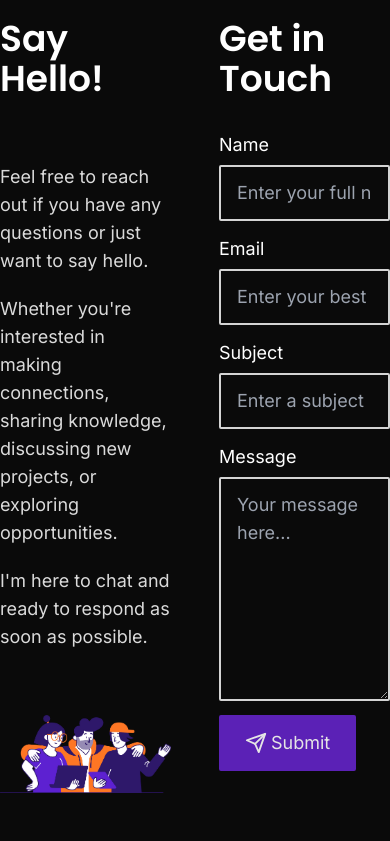
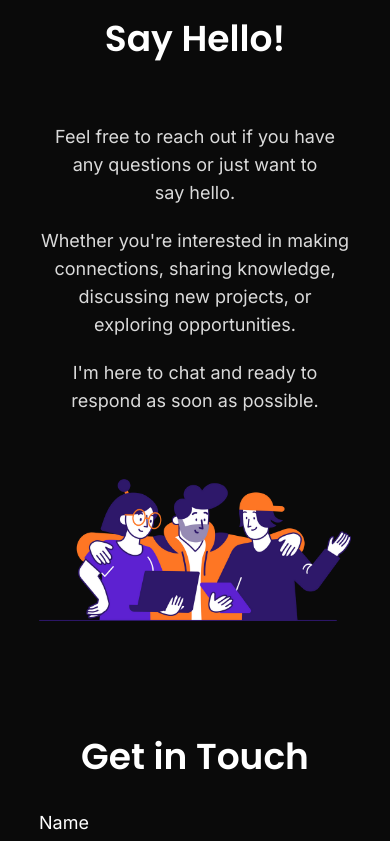
Before and after one commit to LevyMonteiro/portfolio, a React (Vite) app: page / in a window 390 px wide. Shown: the part 4320-5161 px from the top of the page. Built offline with nearby package versions, Linux system fonts and the light colour scheme; what @designbycode/tailwindcss-text-shadow would draw is missing.

Commit message:
create Contact section responsive design

```diff
--- a/src/components/sections/Contact.tsx
+++ b/src/components/sections/Contact.tsx
@@ -54,32 +54,32 @@ export default function Contact() {
       id='contact'
       className={`${
         theme === 'light' ? 'bg-violet-800' : 'bg-neutral-950'
-      } w-screen min-h-screen flex justify-center items-center py-24 text-white`}
+      } w-screen min-h-screen flex justify-center items-center py-24 xl:px-12 text-white`}
     >
       <div
         id='wrapper'
-        className='grid grid-cols-2 justify-center items-center max-w-[1184px] gap-12'
+        className='grid grid-cols-1 xl:grid-cols-2 justify-center items-center max-w-[1184px] w-4/5 xl:w-auto gap-12'
       >
         <div
           id='intro'
           className='flex flex-col gap-16 h-full justify-between pb-[68px]'
         >
-          <h2 className='text-white text-4xl font-poppins font-semibold'>
+          <h2 className='text-white text-4xl font-poppins font-semibold text-center xl:text-left'>
             Say Hello!
           </h2>
 
           <div id='intro-content' className='flex flex-col gap-5 text-pretty'>
-            <p className='opacity-85 text-lg'>
+            <p className='opacity-85 text-lg text-center xl:text-left'>
               Feel free to reach out if you have any questions or just want to
               say hello.
             </p>
 
-            <p className='opacity-85 text-lg'>
+            <p className='opacity-85 text-lg text-center xl:text-left'>
               Whether you're interested in making connections, sharing
               knowledge, discussing new projects, or exploring opportunities.
             </p>
 
-            <p className='opacity-85 text-lg'>
+            <p className='opacity-85 text-lg text-center xl:text-left'>
               I'm here to chat and ready to respond as soon as possible.
             </p>
           </div>
@@ -91,7 +91,7 @@ export default function Contact() {
         </div>
 
         <div id='form' className='flex flex-col gap-6 h-full'>
-          <h2 className='text-white text-4xl mb-2 font-poppins font-semibold'>
+          <h2 className='text-white text-4xl mb-2 font-poppins font-semibold text-center xl:text-left'>
             Get in Touch
           </h2>
 
@@ -171,7 +171,7 @@ export default function Contact() {
                 theme === 'light'
                   ? 'hover:bg-orange-500'
                   : 'border-violet-800 bg-violet-800 hover:bg-neutral-950 text-neutral-200 hover:text-violet-600 duration-300'
-              } w-min px-6 py-3 rounded-sm border-[2px] flex gap-1 text-lg items-center transition ease-linear`}
+              } w-full md:w-min px-6 py-3 rounded-sm border-[2px] flex gap-1 text-lg justify-center items-center transition ease-linear`}
             >
               <Send className='size-[22px]' />
               Submit
```
